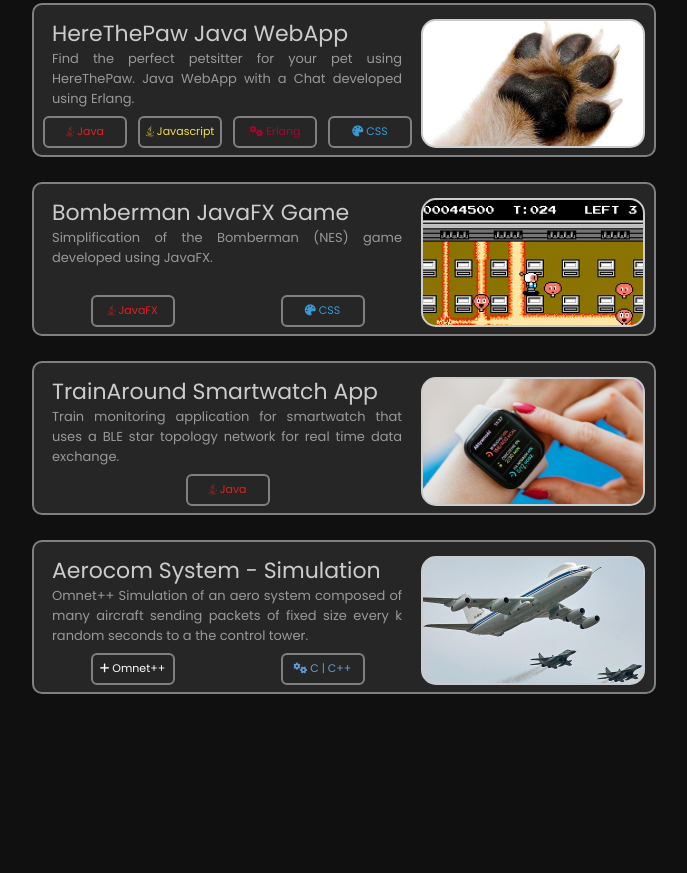
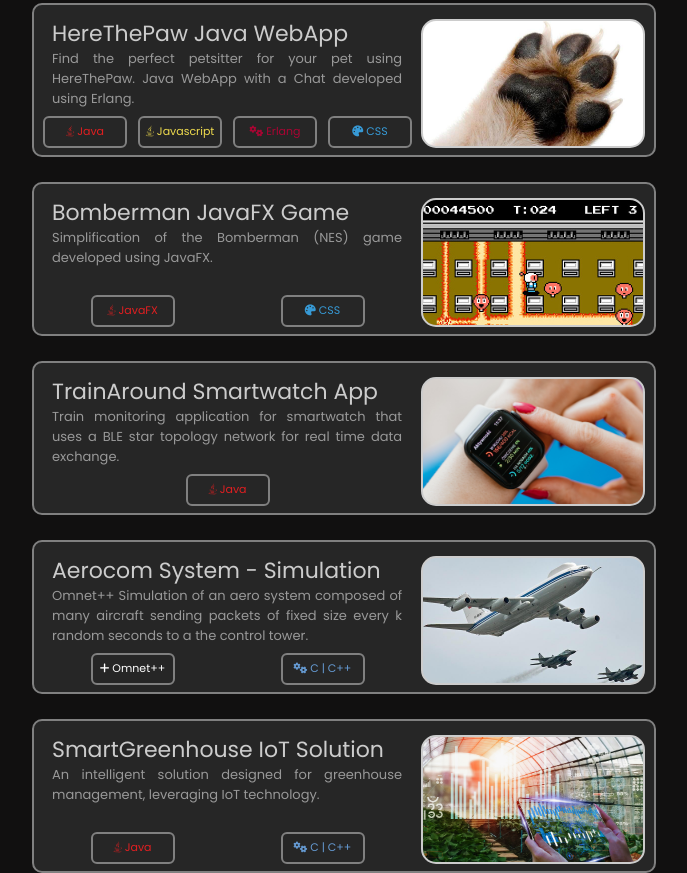
Before and after one commit to Tomawk/Tomawk.github.io, a plain HTML site: page academic_projects.html in a window 1280 px wide. Shown: the part 530-1403 px from the top of the page, without its empty margins (308-995 px from the left). Before the commit the page ends 1224 px from the top, so only its background shows below. Drawn offline with Linux system fonts and the light colour scheme.

Commit message:
SmartGreenhouse Project Added

```diff
--- a/academic_projects.html
+++ b/academic_projects.html
@@ -109,6 +109,18 @@
       </ul>
     </div>
   </div>
+  <br>
+  <div class="project_box" onclick="window.location.href = 'https://github.com/Tomawk/SmartGreenhouse';">
+    <p class="project_name">SmartGreenhouse IoT Solution</p>
+    <p class="project_desc">An intelligent solution designed for greenhouse management, leveraging IoT technology.</p>
+    <div class="image_div" id="smartgreenhouse"></div>
+    <div class="coding_box">
+      <ul>
+        <li class="single_box" id="java_box"><i class="fa-brands fa-java"></i> Java</li>
+        <li class="single_box" id="c_box"><i class="fa-solid fa-gears"></i> C | C++</li>
+      </ul>
+    </div>
+  </div>
 </div>
 
 </body>
--- a/css/academic.scss
+++ b/css/academic.scss
@@ -213,6 +213,10 @@ body {
     background-image: url("../img/vinted_gen.png");
   }
 
+  #smartgreenhouse{
+    background-image: url("../img/smartgreenhouse.png");
+  }
+
   .menu {
     display: flex;
     justify-content: start;
```
Also changed, not shown: personal_projects.html (+1 -1 lines), css/academic.css, img/smartgreenhouse.png (added), 1 other file.
